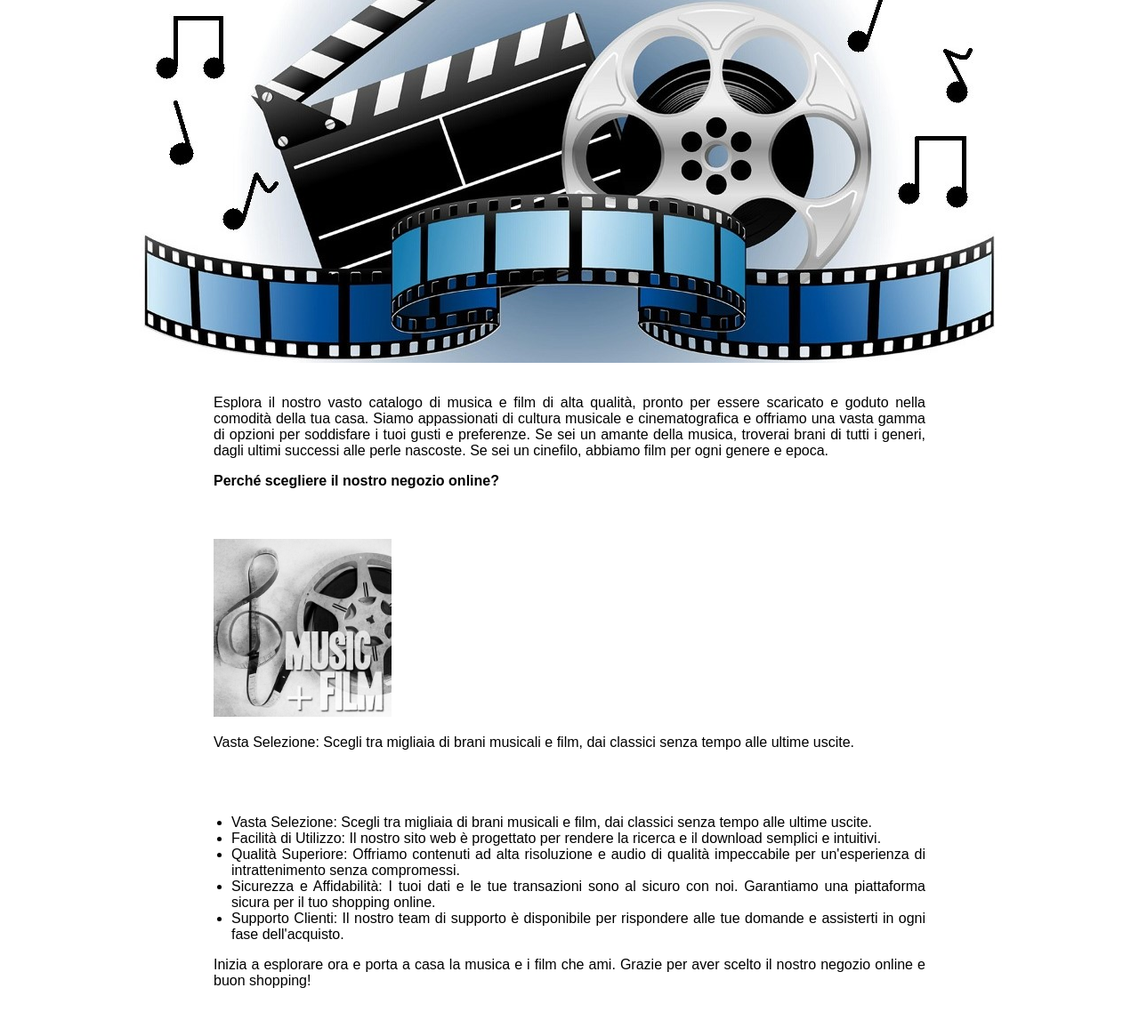
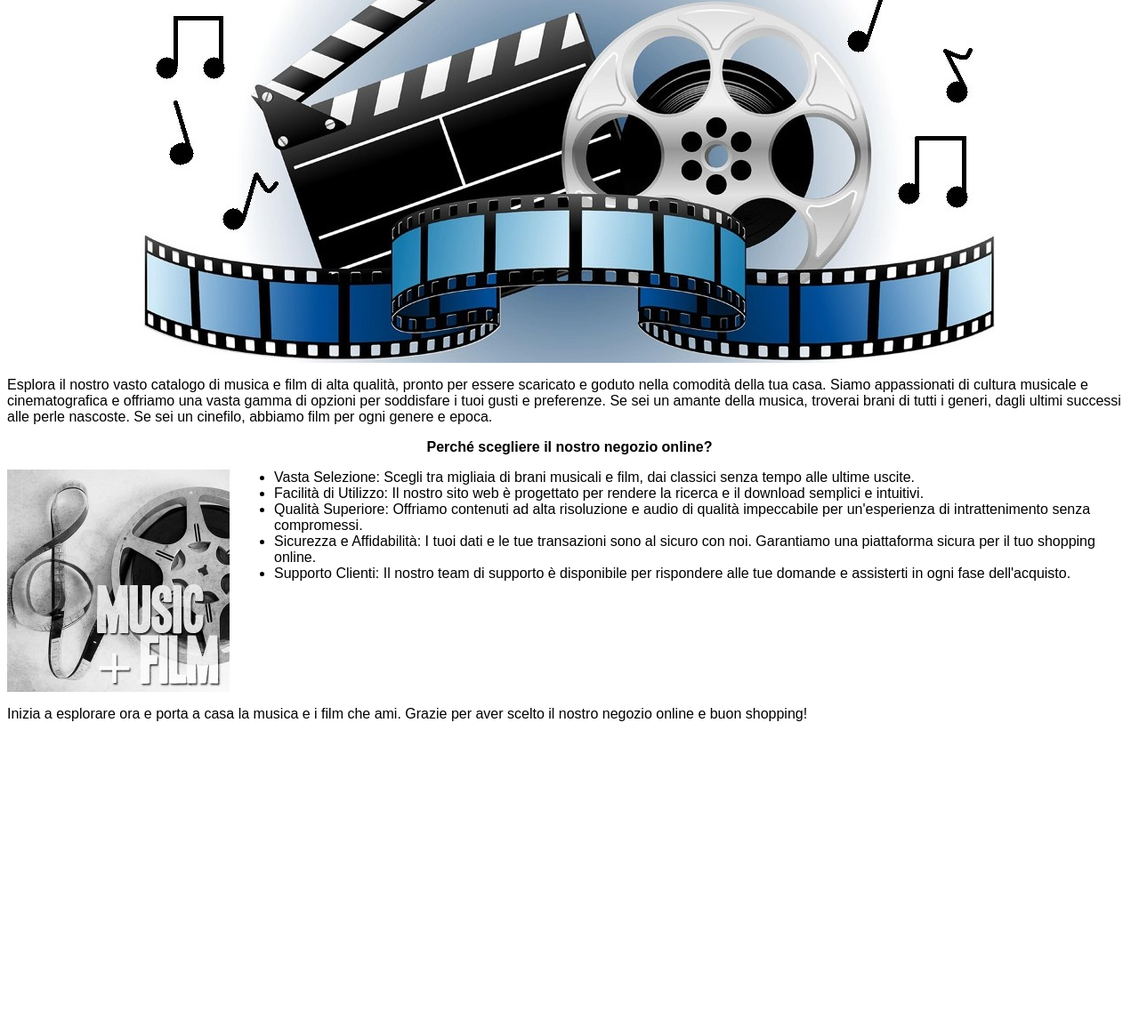
Before and after one commit to spar-git/stefano.parente.PHP-MySQL, a PHP site: page /homePage.php in a window 1280 px wide. Shown: the part 277-1433 px from the top of the page at 89% size. After the commit the page ends 1088 px from the top, so only its background shows below. Run offline with PHP 8.4, Linux system fonts and the light colour scheme.

Commit message:
Update homePage.php

```diff
--- a/homePage.php
+++ b/homePage.php
@@ -12,30 +12,26 @@ PUBLIC "-//W3C//DTD XHTML 1.0 Strict//EN"
 <hr />
 <h1 style="text-align: center; font-size: 36px; margin-top: 200px;">Benvenuti nel nostro negozio online di Musica e Film!</h1>
 <img style="display: block; margin: 0 auto;" src="homeimg.jpg" alt="Immagine benvenuto">
-<section>
+<div>
     <p>Esplora il nostro vasto catalogo di musica e film di alta qualità, pronto per essere scaricato e goduto nella comodità della tua casa. Siamo appassionati di cultura musicale e cinematografica e offriamo una vasta gamma di opzioni per soddisfare i tuoi gusti e preferenze. Se sei un amante della musica, troverai brani di tutti i generi, dagli ultimi successi alle perle nascoste. Se sei un cinefilo, abbiamo film per ogni genere e epoca.</p>
-    <p><strong>Perché scegliere il nostro negozio online?</strong></p>
-</section>
+</div>
 
-<section>
-    <img style="width: 200px;"src="musicandfilm.jpg" alt="musica e film">
-    <p style="text-align: left;">
-		Vasta Selezione: Scegli tra migliaia di brani musicali e film, dai classici senza tempo alle ultime uscite.
-	</p>
-</section>
-
-
-
-
-<section>
-    	<ul style="list-style: disc; padding-left: 20px;">
+<div>
+	<p style="text-align: center"><strong>Perché scegliere il nostro negozio online?</strong></p>
+    <img style="width: 250px; float: left; margin-right: 50px;"src="musicandfilm.jpg" alt="musica e film">
+	<ul style="text-align: left;">
         	<li>Vasta Selezione: Scegli tra migliaia di brani musicali e film, dai classici senza tempo alle ultime uscite.</li>
         	<li>Facilità di Utilizzo: Il nostro sito web è progettato per rendere la ricerca e il download semplici e intuitivi.</li>
         	<li>Qualità Superiore: Offriamo contenuti ad alta risoluzione e audio di qualità impeccabile per un'esperienza di intrattenimento senza compromessi.</li>
         	<li>Sicurezza e Affidabilità: I tuoi dati e le tue transazioni sono al sicuro con noi. Garantiamo una piattaforma sicura per il tuo shopping online.</li>
         	<li>Supporto Clienti: Il nostro team di supporto è disponibile per rispondere alle tue domande e assisterti in ogni fase dell'acquisto.</li>
     	</ul>
+</div>
+<div style="clear: both;"></div>
+
+<div>
+
     <p>Inizia a esplorare ora e porta a casa la musica e i film che ami. Grazie per aver scelto il nostro negozio online e buon shopping!</p>
-</section>
+</div>
 </body>
 </html>
```
